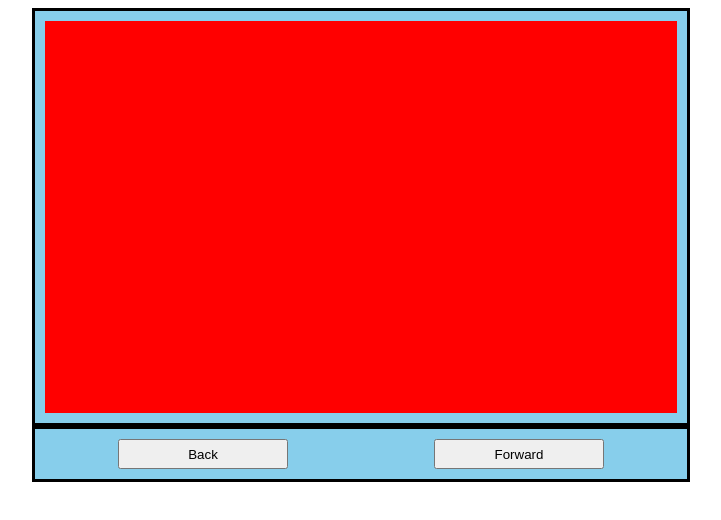
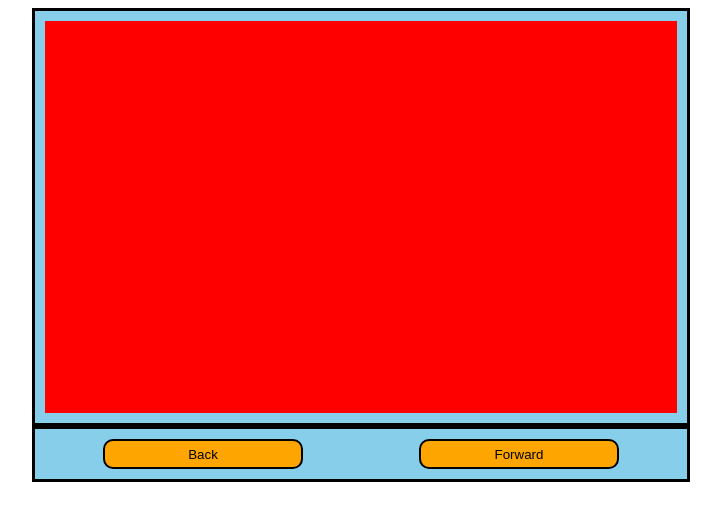
Before and after one commit to davidborah-gda/dynamic-box, a plain HTML site: page index.html in a window 1280 px wide. Shown: the whole page, without its empty margins (279-1000 px from the left). Drawn offline with Linux system fonts and the light colour scheme.

Commit message:
final revisions to the Stylesheet to color the buttons and adjust the border radius and border.

```diff
--- a/style.css
+++ b/style.css
@@ -22,7 +22,10 @@
 .back, .forward {
     display: inline-block;
     height: 30px;
-    width: 170px;
+    width: 200px;
+    border: 2px solid;
+    border-radius: 10px;
+    background-color: orange;
 }
 
 @media (max-width: 400px) {
```
